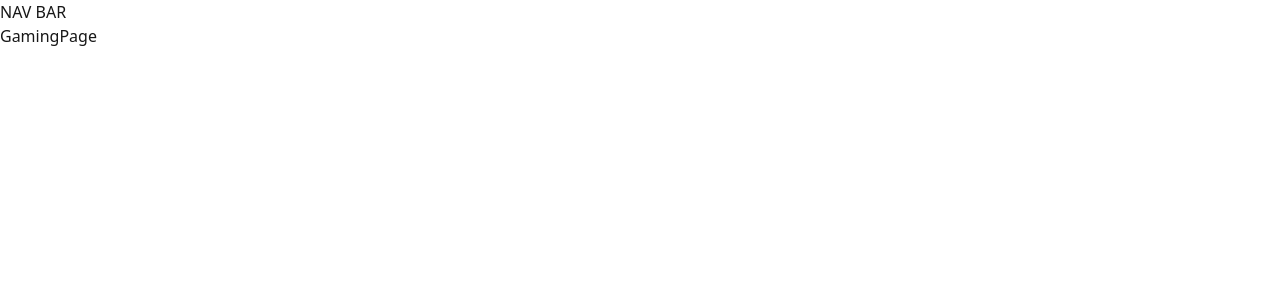
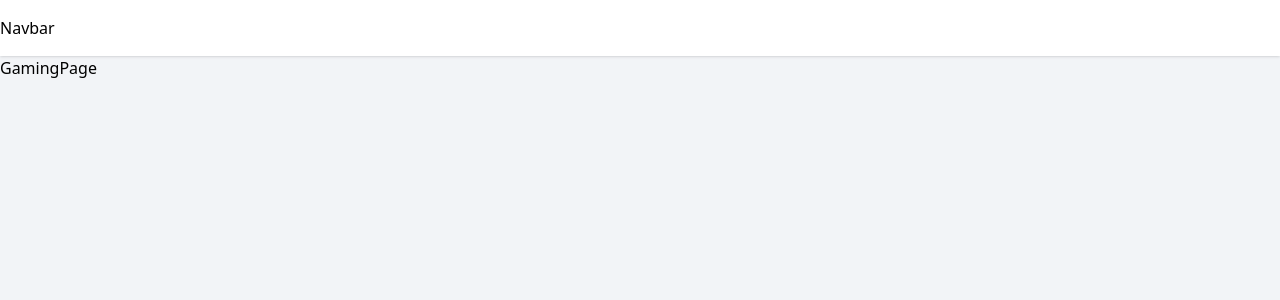
Before and after one commit to KarlStevenRequinto/nextjs-facebook-clone, a Next.js app: page /gaming in a window 1280 px wide. Shown: the top 300 px of the page. Built offline with nearby package versions, Linux system fonts and the light colour scheme.

Commit message:
profile page, metadata, navbar structure

```diff
--- /dev/null
+++ b/app/(pages)/[profilename]/page.tsx
@@ -0,0 +1,7 @@
+import React from "react";
+
+const ProfilePage = () => {
+    return <div>ProfilePage</div>;
+};
+
+export default ProfilePage;
--- a/app/globals.css
+++ b/app/globals.css
@@ -5,6 +5,7 @@
 :root {
     --background: #ffffff;
     --foreground: #171717;
+    --web-wash: #f2f4f7;
 }
 
 @theme inline {
@@ -22,6 +23,5 @@
 }
 
 body {
-    background-color: var(--background);
-    color: var(--foreground);
+    background-color: var(--web-wash);
 }
--- a/app/layout.tsx
+++ b/app/layout.tsx
@@ -18,15 +18,14 @@ export const metadata: Metadata = {
 };
 
 import { ReactNode } from "react";
+import Navbar from "@/components/navbar";
 
 export default function RootLayout({ children }: { children: ReactNode }) {
     return (
         <html lang="en">
             <body className={`${geistSans.variable} ${geistMono.variable} antialiased`}>
-                <>
-                    <nav>NAV BAR</nav>
-                    {children}
-                </>
+                <Navbar />
+                {children}
             </body>
         </html>
     );
--- /dev/null
+++ b/components/navbar/index.tsx
@@ -0,0 +1,7 @@
+import React from "react";
+
+const Navbar = () => {
+    return <nav className="h-[56px] bg-white sticky top-0 z-50 flex items-center px-4 shadow">Navbar</nav>;
+};
+
+export default Navbar;
```
